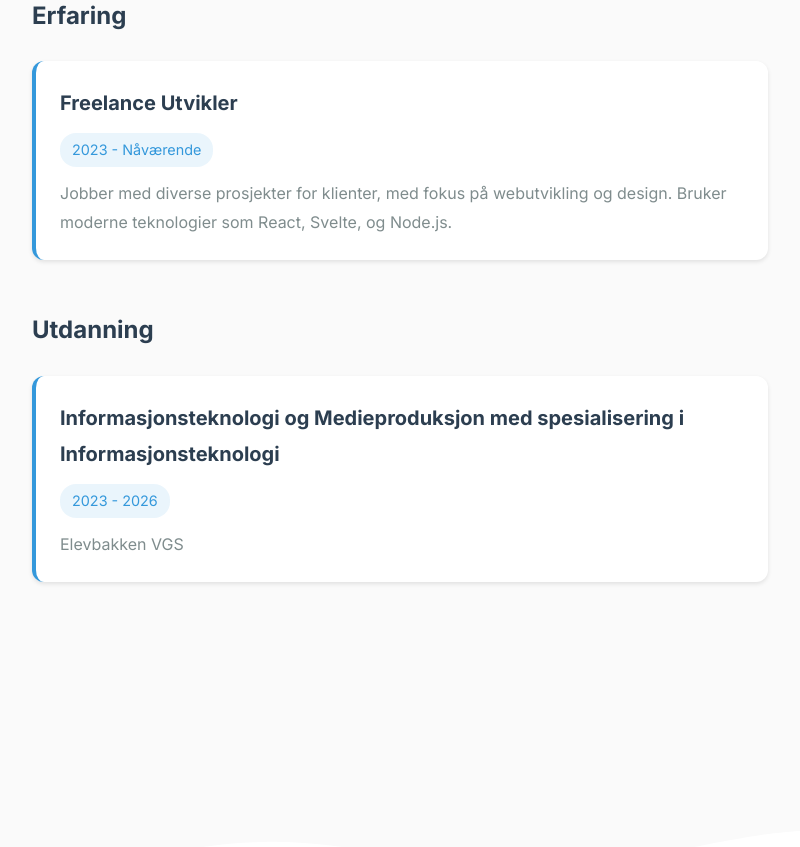
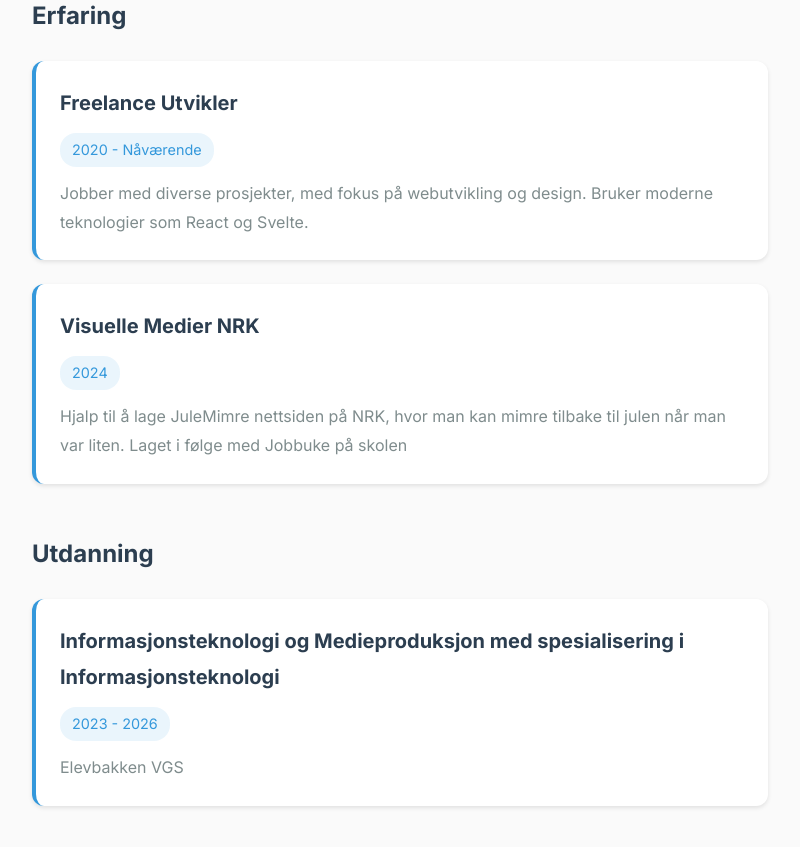
Before and after one commit to DanielJSorby/portfolio, a SvelteKit app in the folder portfolio/: page /about in a window 1280 px wide. Shown: the part 820-1667 px from the top of the page, without its empty margins (240-1040 px from the left). Built offline with nearby package versions, Linux system fonts and the light colour scheme.

Commit message:
Oppdaterte About siden

```diff
--- a/portfolio/src/routes/about/+page.svelte
+++ b/portfolio/src/routes/about/+page.svelte
@@ -49,11 +49,20 @@
 		<h3>{t.about.experience}</h3>
 		<div class="experience-item">
 			<h4>{$language === 'no' ? 'Freelance Utvikler' : 'Freelance Developer'}</h4>
-			<p class="date">2023 - {$language === 'no' ? 'Nåværende' : 'Present'}</p>
+			<p class="date">2020 - {$language === 'no' ? 'Nåværende' : 'Present'}</p>
 			<p>
 				{$language === 'no'
-					? 'Jobber med diverse prosjekter for klienter, med fokus på webutvikling og design. Bruker moderne teknologier som React, Svelte, og Node.js.'
-					: 'Working on various projects for clients, focusing on web development and design. Using modern technologies like React, Svelte, and Node.js.'}
+					? 'Jobber med diverse prosjekter, med fokus på webutvikling og design. Bruker moderne teknologier som React og Svelte.'
+					: 'Working on various projects, focusing on web development and design. Using modern technologies like React, and Svelte.'}
+			</p>
+		</div>
+        <div class="experience-item">
+			<h4>{$language === 'no' ? 'Visuelle Medier NRK' : 'Visual Media NRK'}</h4>
+			<p class="date">2024</p>
+			<p>
+				{$language === 'no'
+					? 'Hjalp til å lage JuleMimre nettsiden på NRK, hvor man kan mimre tilbake til julen når man var liten. Laget i følge med Jobbuke på skolen'
+					: 'Helped create the “JuleMimre” website for NRK, where users can reminisce about Christmas from their childhood. Created as part of the school work experience week.'}
 			</p>
 		</div>
 
```
